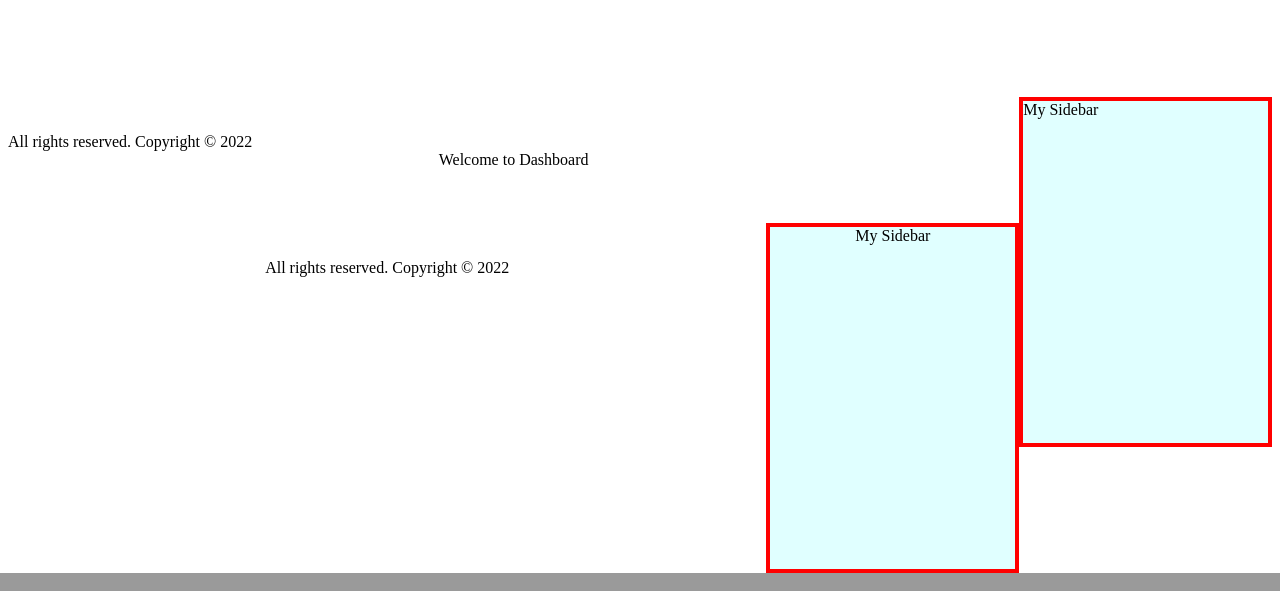
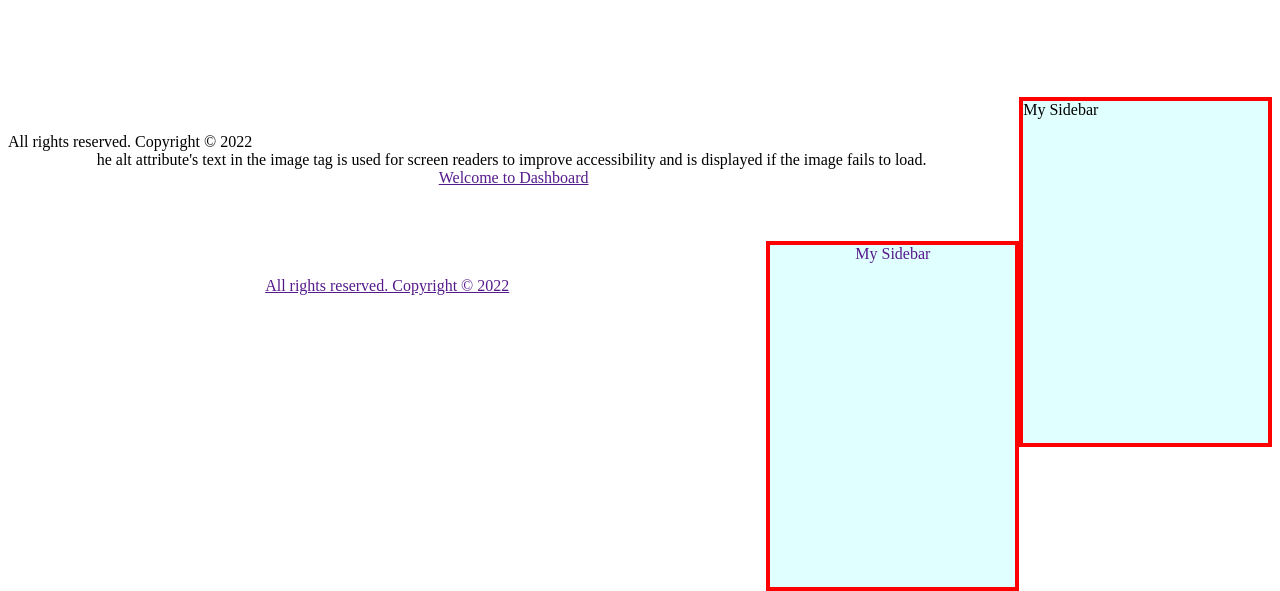
Before and after one commit to Faith-vaati/Veeh, a PHP site: page /index.php in a window 1280 px wide. Shown: the part 1327-1918 px from the top of the page. Run offline with PHP 8.4, Linux system fonts and the light colour scheme; data that the repository does not hold is empty.

Commit message:
learn tips

```diff
--- a/includes/menu.php
+++ b/includes/menu.php
@@ -203,3 +203,21 @@ function showSlides(n) {
 <?php
 include "includes/footer.php";
 ?>
+
+
+
+
+<!-- Learning tips -->
+
+<main>
+  <!-- used to increase SEO accessibility -->
+</main>
+
+he alt attribute's text in the image tag is used for screen readers to improve accessibility and is displayed if the image fails to load.
+<img src="" alt="">
+<a href="" _blank>
+<!-- the blank attribute helps to open the link in a new tab-->
+
+<form>
+  <!-- it used to create a form -->
+</form>
```
